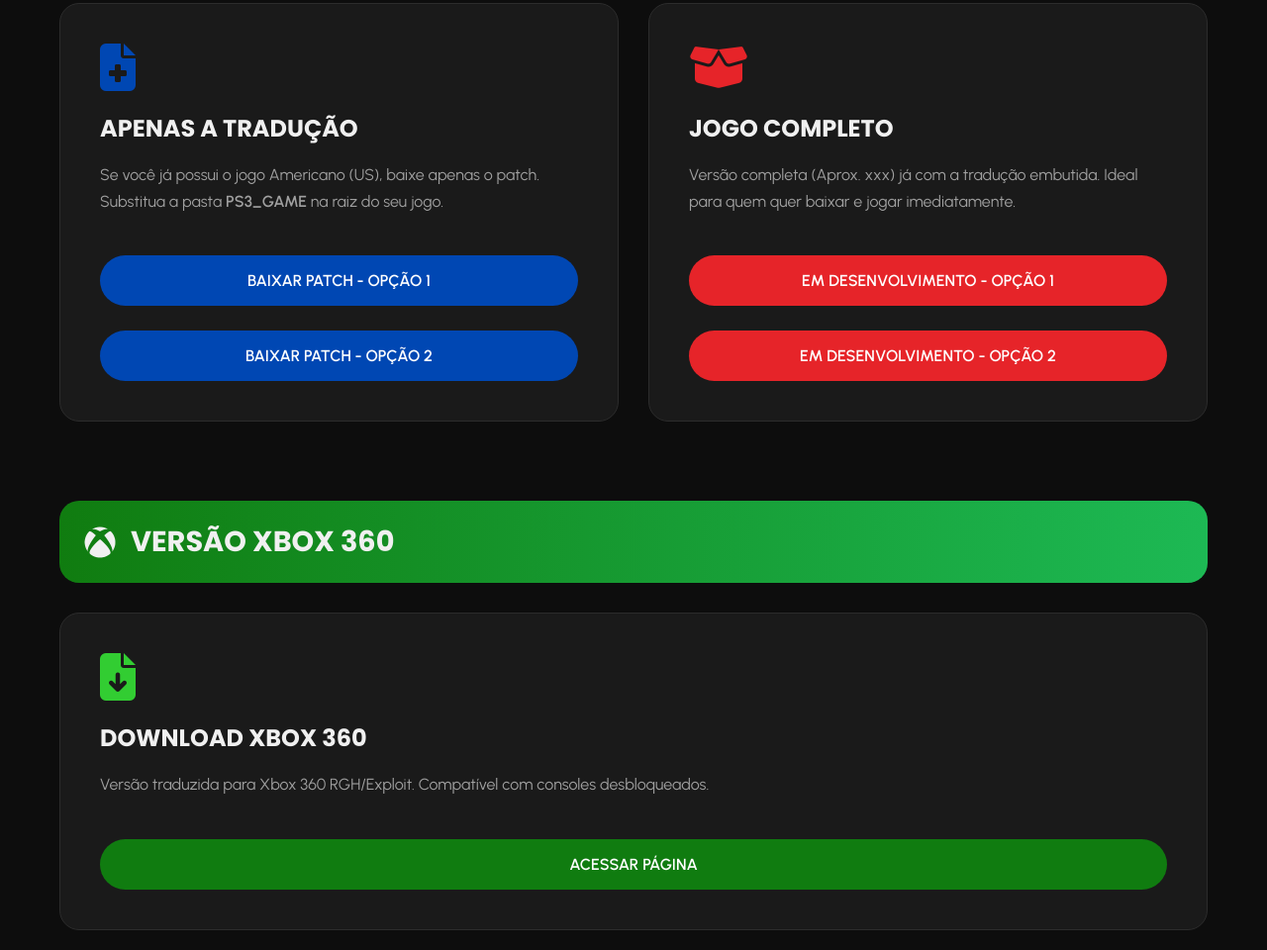
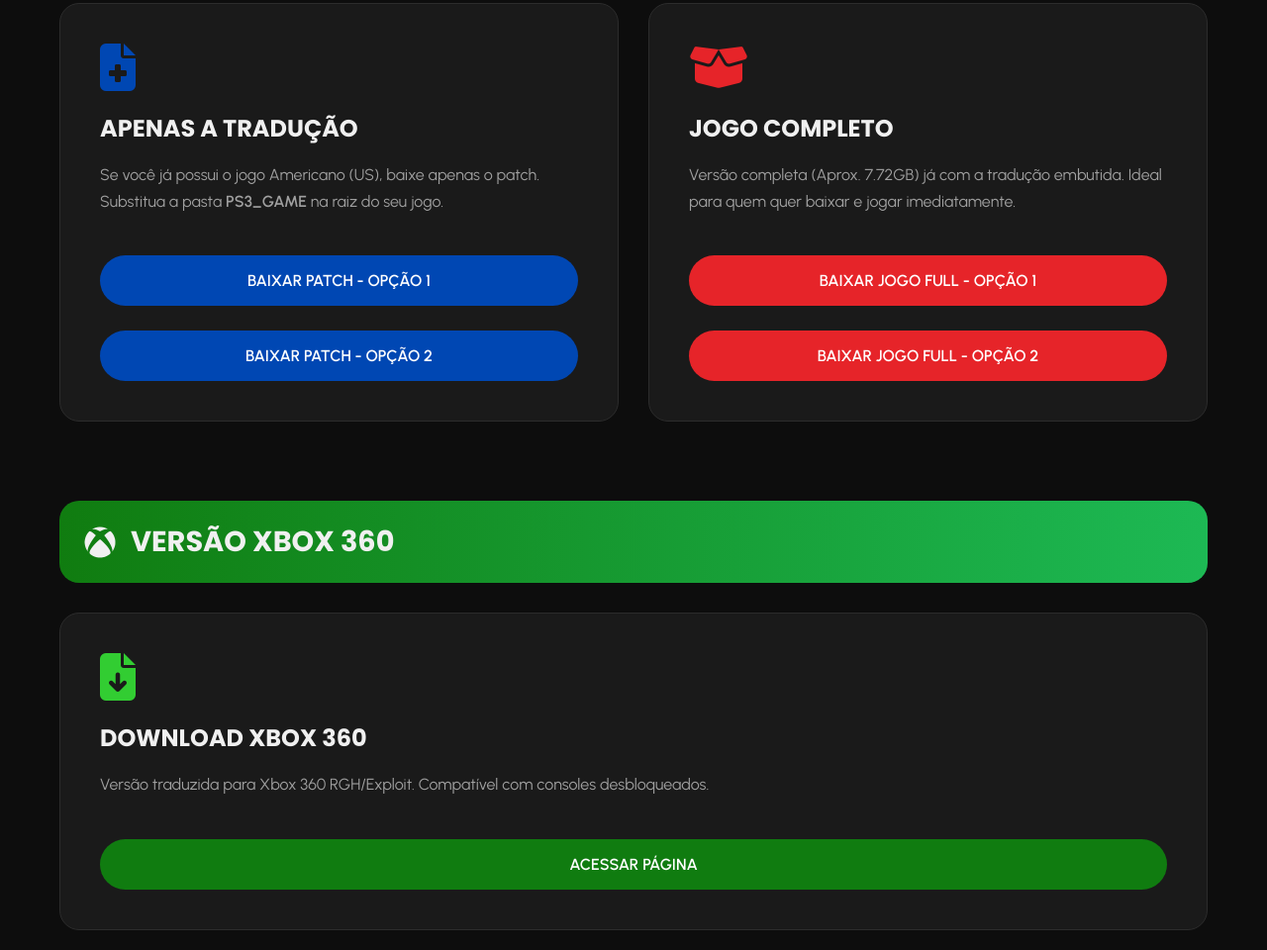
Before and after one commit to JeanKasoki/spider-man-web-of-shadows-ptbr, a plain HTML site: page index.html in a window 1280 px wide. Shown: the part 1659-2619 px from the top of the page at 99% size. Drawn offline with Linux system fonts and the light colour scheme.

Commit message:
Update game version and download links in index.html

```diff
--- a/index.html
+++ b/index.html
@@ -700,7 +700,7 @@
                             <h3>Jogo Completo</h3>
 
                             <p>
-                                Versão completa (Aprox. xxx)
+                                Versão completa (Aprox. 7.72GB)
                                 já com a tradução embutida.
 
                                 Ideal para quem quer baixar
@@ -709,16 +709,16 @@
                         </div>
 
                         <!-- Atualize o link do href -->
-                        <a href=""
+                        <a href="https://shrinkme.click/SpideyWebOfShadowsPTBRPS3"
                            class="btn btn-full"
                            target="_blank">
-                            Em Desenvolvimento - OPÇÃO 1
+                            Baixar Jogo Full - OPÇÃO 1
                         </a>
 
-                        <a href=""
+                        <a href="https://do.webjogos.top/SpideyWebOfShadowsPTBRPS3"
                            class="btn btn-full"
                            target="_blank">
-                            Em Desenvolvimento - OPÇÃO 2
+                            Baixar Jogo Full - OPÇÃO 2
                         </a>
 
                     </div>
```
